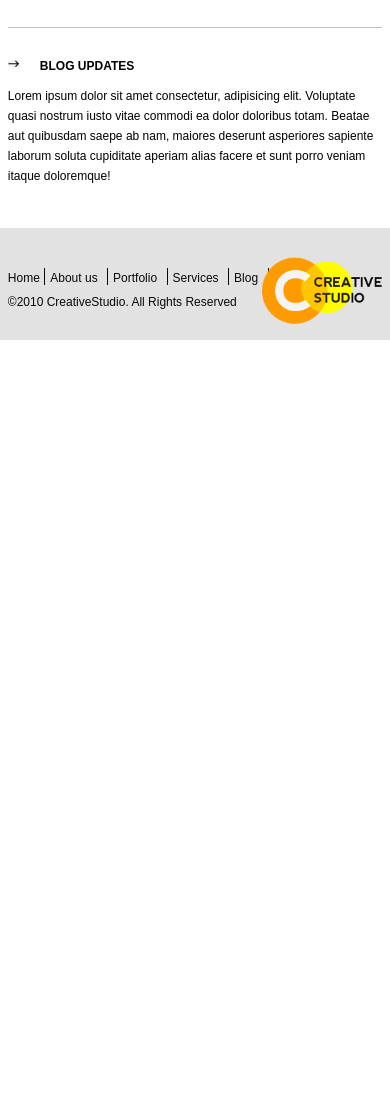
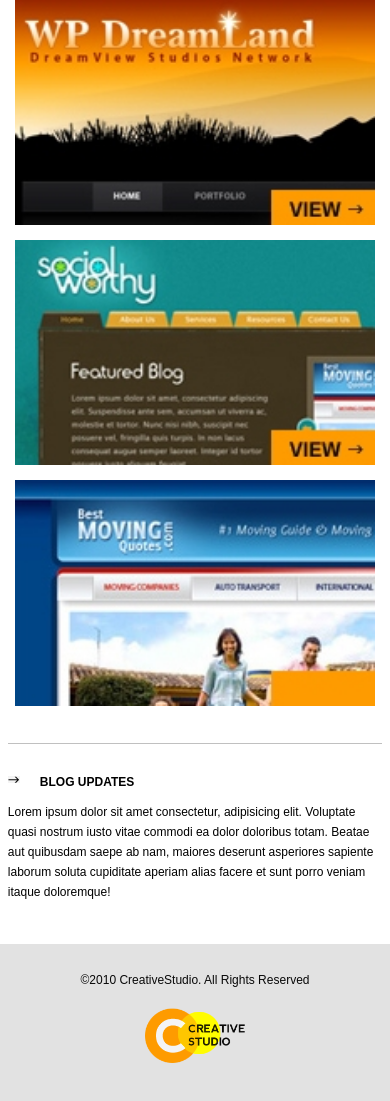
Before and after one commit to sauljlm/PSD, a plain HTML site: page creative-studio-master/index.html in a window 390 px wide. Shown: the part 1338-2439 px from the top of the page. Before the commit the page ends 1678 px from the top, so only its background shows below. Drawn offline with Linux system fonts and the light colour scheme; files whose address does not match are found by name.

Commit message:
agrego @media movil

```diff
--- a/creative-studio-master/css/styles.css
+++ b/creative-studio-master/css/styles.css
@@ -350,7 +350,7 @@ template {
 .icon_menu {
   width: 15%;
   position: absolute;
-  top: 55px;
+  top: 40px;
   right: 0;
   display: none; }
 
@@ -577,5 +577,26 @@ a {
 
   .icon_menu {
     display: block; } }
+@media (max-width: 576px) {
+  .icon_menu {
+    width: 25%; }
+
+  #portfolio .portfolio_img {
+    width: 96%;
+    padding: 2%; }
+
+  #footer-menu {
+    display: none; }
+
+  .container-footer p {
+    text-align: center; }
+
+  .footer-logo {
+    width: 100px;
+    position: relative;
+    right: auto;
+    bottom: auto;
+    display: block;
+    margin: 20px auto; } }
 
 /*# sourceMappingURL=styles.css.map */
```
Also changed, not shown: creative-studio-master/img/Diseño/hamburguer.png, 1 other file.
